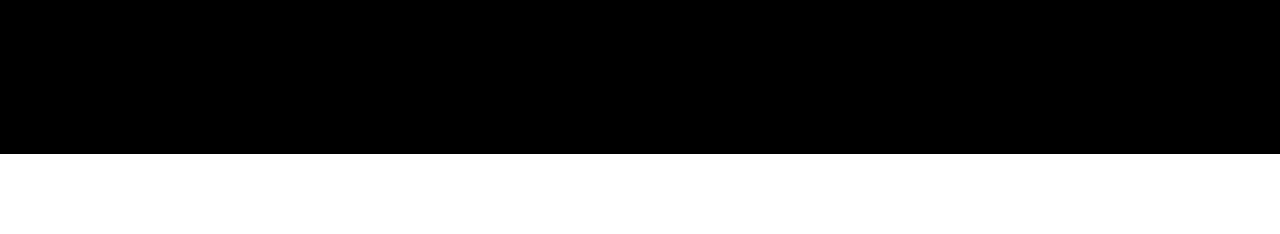
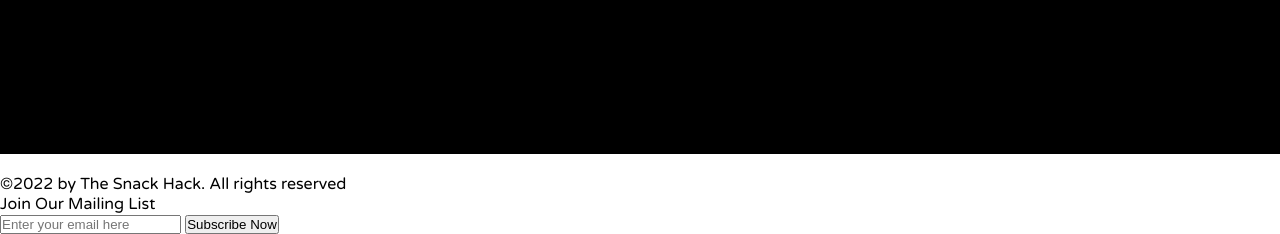
Before and after one commit to NinaWendy/The-Snack-Hack, a plain HTML site: page index.html in a window 1280 px wide. Shown: the part 4663-4897 px from the top of the page. Before the commit the page ends 4817 px from the top, so only its background shows below. Drawn offline with nearby package versions, Linux system fonts and the light colour scheme; a web font is replaced by a local one.

Commit message:
feature:add footer section

```diff
--- a/index.html
+++ b/index.html
@@ -101,6 +101,18 @@
           width="400" height="200" style="border:0;" allowfullscreen="" loading="lazy"></iframe>
       </div>
     </div>
+    <footer>
+        <div class="start">
+          <img class="social" src="./social.png" alt="">
+
+          <p> &copy;2022 by The Snack Hack. All rights reserved</p>
+        </div>
+        <div class="end">
+          <p>Join Our Mailing List</p>
+          <input type="email" name="Email" id="email" placeholder="Enter your email here" class="sub">
+          <input type="button" value="Subscribe Now" class="sub-btn">
+        </div>
+      </footer>
 </body>
 
 </html>
```
